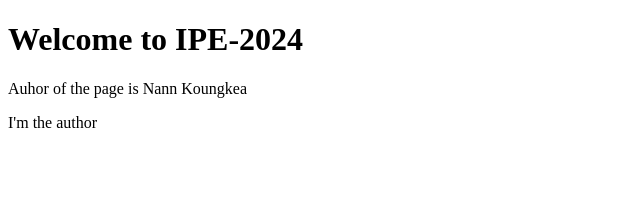
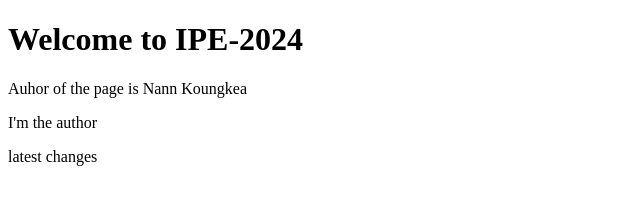
Before and after one commit to Koungkea101/midterm-ipe-2024, a plain HTML site: page index.html in a window 1280 px wide. Shown: the whole page, without its empty margins (0-640 px from the left). Drawn offline with Linux system fonts and the light colour scheme.

Commit message:
Update index.html

```diff
--- a/index.html
+++ b/index.html
@@ -10,5 +10,6 @@
     <h1>Welcome to IPE-2024</h1>
     <p>Auhor of the page is Nann Koungkea</p>
     <p>I'm the author</p>
+    <p>latest changes</p>
 </body>
 </html>
```
